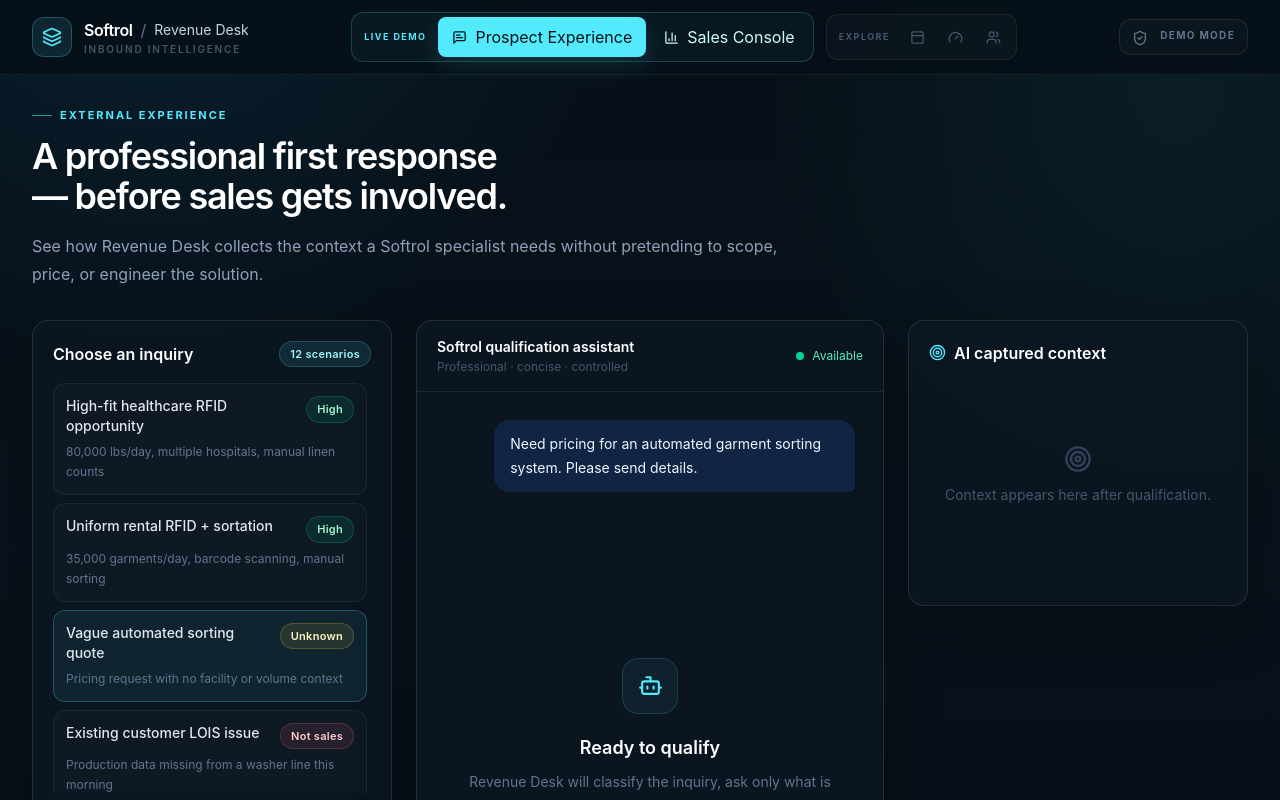
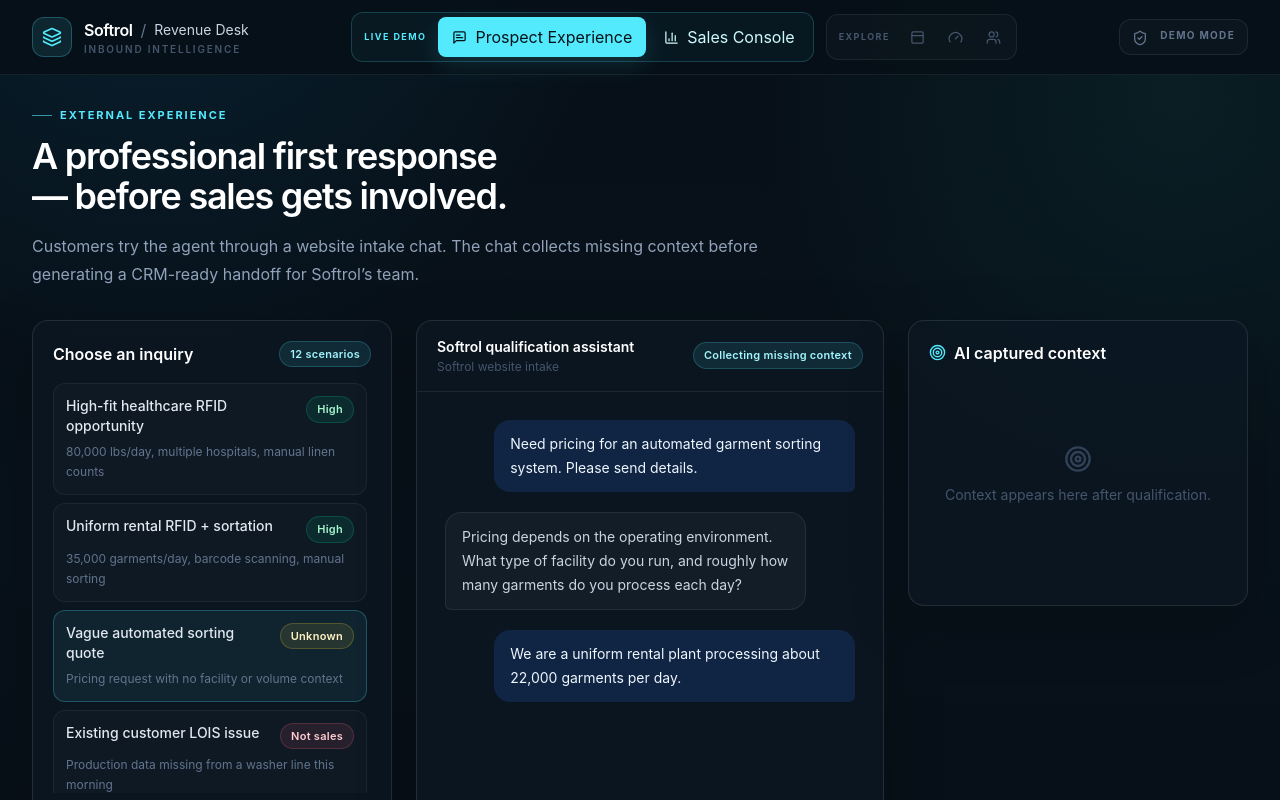
Before and after one commit to 0xshae/softrol-ai-sdr, a Next.js app: page / in a window 1280 px wide. Both pictures are taken after a click on the button 196 px from the left and 765 px from the top of the page. Shown: the top 800 px of the page. Built offline with nearby package versions, Linux system fonts and the light colour scheme.

Commit message:
feat: gate qualification behind intake chat

```diff
--- a/src/components/revenue-desk.tsx
+++ b/src/components/revenue-desk.tsx
@@ -4,7 +4,6 @@
   Activity,
   ArrowRight,
   BarChart3,
-  Bot,
   Check,
   CheckCircle2,
   ChevronRight,
@@ -37,8 +36,12 @@
   X,
   Zap,
 } from "lucide-react";
-import { useMemo, useState } from "react";
-
+import { useEffect, useMemo, useRef, useState } from "react";
+
+import {
+  createCustomIntakeFlow,
+  scenarioIntakeFlows,
+} from "@/lib/intake-flows";
 import { formatCrmBrief, qualifyCustomInput } from "@/lib/qualifier";
 import { leadScenarios, tradeShowImports } from "@/lib/scenarios";
 import type {
@@ -646,34 +649,124 @@
   const [activeLead, setActiveLead] = useState<LeadScenario | null>(null);
   const [step, setStep] = useState<0 | 1 | 2>(0);
   const [error, setError] = useState("");
+  const [visibleMessageCount, setVisibleMessageCount] = useState(0);
+  const [isTyping, setIsTyping] = useState(false);
+  const [intakeReady, setIntakeReady] = useState(false);
+  const [intakeKey, setIntakeKey] = useState(0);
+  const chatScrollRef = useRef<HTMLDivElement>(null);
+  const qualificationTimerRef = useRef<number | null>(null);
 
   const selected = leadScenarios.find((lead) => lead.id === selectedId) ?? leadScenarios[2];
-
-  const runQualification = () => {
-    setError("");
-    const value = customInput.trim();
-    if (customInput.length > 0 && !value) {
-      setError("Enter a real inquiry before running qualification.");
-      return;
+  const customValue = customInput.trim();
+  const intakeLead = useMemo(
+    () => (customValue ? qualifyCustomInput(customValue).lead : selected),
+    [customValue, selected],
+  );
+  const intakeFlow = useMemo(
+    () =>
+      customValue
+        ? createCustomIntakeFlow(intakeLead.missingQuestions)
+        : (scenarioIntakeFlows[selected.id] ??
+          createCustomIntakeFlow(selected.missingQuestions)),
+    [customValue, intakeLead.missingQuestions, selected],
+  );
+
+  const resetConversation = () => {
+    if (qualificationTimerRef.current !== null) {
+      window.clearTimeout(qualificationTimerRef.current);
+      qualificationTimerRef.current = null;
     }
-    const lead = value ? qualifyCustomInput(value).lead : selected;
-    setActiveLead(lead);
-    setStep(1);
-    window.setTimeout(() => setStep(2), 700);
-  };
-
-  const reset = () => {
+    setVisibleMessageCount(0);
+    setIsTyping(false);
+    setIntakeReady(false);
     setActiveLead(null);
     setStep(0);
     setError("");
   };
 
+  useEffect(() => {
+    let cancelled = false;
+    const wait = (duration: number) =>
+      new Promise((resolve) => window.setTimeout(resolve, duration));
+
+    if (customInput.length > 0 && !customValue) {
+      return () => {
+        cancelled = true;
+      };
+    }
+
+    const playIntake = async () => {
+      await wait(customValue ? 850 : 450);
+
+      for (let index = 0; index < intakeFlow.length; index += 1) {
+        if (cancelled) return;
+        const message = intakeFlow[index];
+
+        if (message.role === "assistant") {
+          setIsTyping(true);
+          await wait(850);
+          if (cancelled) return;
+          setIsTyping(false);
+        } else {
+          await wait(650);
+          if (cancelled) return;
+        }
+
+        setVisibleMessageCount(index + 1);
+        await wait(500);
+      }
+
+      if (!cancelled) setIntakeReady(true);
+    };
+
+    void playIntake();
+
+    return () => {
+      cancelled = true;
+    };
+  }, [customInput, customValue, intakeFlow, intakeKey]);
+
+  useEffect(() => {
+    const container = chatScrollRef.current;
+    if (!container) return;
+    container.scrollTo({
+      top: container.scrollHeight,
+      behavior: "smooth",
+    });
+  }, [activeLead, isTyping, step, visibleMessageCount]);
+
+  const intakeStatus = intakeReady
+    ? "Ready for qualification"
+    : visibleMessageCount > 0 || isTyping
+      ? "Collecting missing context"
+      : "Intake in progress";
+
+  const runQualification = () => {
+    setError("");
+    if (customInput.length > 0 && !customValue) {
+      setError("Enter a real inquiry before running qualification.");
+      return;
+    }
+    if (!intakeReady) return;
+    setActiveLead(intakeLead);
+    setStep(1);
+    qualificationTimerRef.current = window.setTimeout(() => {
+      setStep(2);
+      qualificationTimerRef.current = null;
+    }, 700);
+  };
+
+  const restartIntake = () => {
+    resetConversation();
+    setIntakeKey((value) => value + 1);
+  };
+
   return (
     <div className="mx-auto max-w-[1540px] animate-fade-up px-4 py-8 sm:px-6 lg:px-8">
       <PageHeading
         eyebrow="External experience"
         title="A professional first response — before sales gets involved."
-        copy="See how Revenue Desk collects the context a Softrol specialist needs without pretending to scope, price, or engineer the solution."
+        copy="Customers try the agent through a website intake chat. The chat collects missing context before generating a CRM-ready handoff for Softrol’s team."
       />
       <div className="mt-8 grid gap-6 xl:grid-cols-[360px_minmax(0,1fr)_340px]">
         <Card className="h-fit p-5">
@@ -686,9 +779,10 @@
               <button
                 key={lead.id}
                 onClick={() => {
+                  resetConversation();
                   setSelectedId(lead.id);
                   setCustomInput("");
-                  reset();
+                  setIntakeKey((value) => value + 1);
                 }}
                 className={cn(
                   "w-full rounded-xl border p-3 text-left transition focus-visible:outline-none focus-visible:ring-2 focus-visible:ring-cyan-300/70",
@@ -717,18 +811,21 @@
           <textarea
             value={customInput}
             onChange={(event) => {
+              resetConversation();
               setCustomInput(event.target.value);
-              setError("");
-              reset();
             }}
             placeholder="Paste an inbound message..."
             className="min-h-28 w-full resize-none rounded-xl border border-white/10 bg-[#071018] p-3 text-sm leading-6 text-slate-200 outline-none placeholder:text-slate-700 focus:border-cyan-300/40 focus:ring-2 focus:ring-cyan-300/10"
             aria-label="Custom inbound inquiry"
           />
           {error ? <p className="mt-2 text-xs text-rose-300">{error}</p> : null}
-          <Button className="mt-3 w-full" onClick={runQualification}>
+          <Button
+            className="mt-3 w-full"
+            onClick={runQualification}
+            disabled={!intakeReady}
+          >
             <WandSparkles size={16} />
-            Run qualification
+            {intakeReady ? "Run qualification" : "Complete intake first"}
           </Button>
         </Card>
 
@@ -736,54 +833,65 @@
           <div className="flex items-center justify-between border-b border-white/[0.08] px-5 py-4">
             <div>
               <p className="text-sm font-semibold text-white">Softrol qualification assistant</p>
-              <p className="mt-0.5 text-xs text-slate-600">Professional · concise · controlled</p>
+              <p className="mt-0.5 text-xs text-slate-600">Softrol website intake</p>
             </div>
-            <div className="flex items-center gap-2 text-xs text-emerald-300">
-              <span className="h-2 w-2 rounded-full bg-emerald-400" />
-              Available
-            </div>
-          </div>
-          <div className="flex min-h-[620px] flex-col p-5 sm:p-7">
-            {!activeLead ? (
-              <>
-                <ChatBubble side="user">{customInput.trim() || selected.inboundMessage}</ChatBubble>
-                <div className="my-auto text-center">
-                  <div className="mx-auto grid h-14 w-14 place-items-center rounded-2xl border border-cyan-300/15 bg-cyan-300/[0.06] text-cyan-300">
-                    <Bot size={25} />
+            <Badge tone={intakeReady ? "emerald" : "cyan"}>
+              {intakeStatus}
+            </Badge>
+          </div>
+          <div
+            ref={chatScrollRef}
+            className="max-h-[700px] min-h-[620px] overflow-y-auto p-5 sm:p-7"
+          >
+            <div className="space-y-5">
+              <ChatBubble side="user">{intakeLead.inboundMessage}</ChatBubble>
+              {intakeFlow
+                .slice(0, visibleMessageCount)
+                .map((message, index) => (
+                  <ChatBubble
+                    key={`${message.role}-${index}-${message.content}`}
+                    side={message.role === "prospect" ? "user" : "assistant"}
+                  >
+                    {message.content}
+                  </ChatBubble>
+                ))}
+              {isTyping ? <TypingIndicator /> : null}
+              {intakeReady && !activeLead ? (
+                <div className="animate-fade-up flex items-start gap-3 rounded-xl border border-cyan-300/20 bg-cyan-300/[0.05] p-4">
+                  <CheckCircle2
+                    className="mt-0.5 shrink-0 text-cyan-300"
+                    size={19}
+                  />
+                  <div>
+                    <p className="text-sm font-semibold text-cyan-100">
+                      Website intake complete
+                    </p>
+                    <p className="mt-1 text-sm leading-6 text-slate-400">
+                      The conversation is ready for the qualification rules to run.
+                    </p>
                   </div>
-                  <p className="mt-5 text-lg font-semibold text-white">Ready to qualify</p>
-                  <p className="mx-auto mt-2 max-w-md text-sm leading-6 text-slate-500">
-                    Revenue Desk will classify the inquiry, ask only what is missing,
-                    and prepare the correct route for human review.
-                  </p>
                 </div>
-              </>
-            ) : (
-              <div className="space-y-5">
-                <ChatBubble side="user">{activeLead.inboundMessage}</ChatBubble>
-                <ChatBubble side="assistant">{activeLead.draftResponse}</ChatBubble>
+              ) : null}
+              {activeLead ? (
+                <>
                 {step >= 1 ? (
                   <div className="animate-fade-up rounded-xl border border-white/[0.08] bg-white/[0.025] p-5">
                     <div className="flex items-center gap-2 text-sm font-semibold text-white">
-                      <MessageSquareText size={16} className="text-cyan-300" />
-                      Details to confirm
+                      <Sparkles size={16} className="text-cyan-300" />
+                      Qualification result
                     </div>
-                    {activeLead.missingQuestions.length ? (
-                      <ol className="mt-4 space-y-3">
-                        {activeLead.missingQuestions.slice(0, 5).map((question, index) => (
-                          <li key={question} className="flex gap-3 text-sm leading-6 text-slate-300">
-                            <span className="mt-0.5 grid h-5 w-5 shrink-0 place-items-center rounded-full bg-white/[0.06] text-[10px] font-semibold text-slate-500">
-                              {index + 1}
-                            </span>
-                            {question}
-                          </li>
-                        ))}
-                      </ol>
-                    ) : (
-                      <p className="mt-3 text-sm text-slate-400">
-                        No additional qualification is required before routing.
-                      </p>
-                    )}
+                    <div className="mt-4 grid gap-3 sm:grid-cols-2">
+                      <KeyValue label="Intent" value={activeLead.classification.intent} />
+                      <KeyValue label="Fit" value={activeLead.classification.fit} />
+                      <KeyValue
+                        label="Product area"
+                        value={activeLead.classification.productArea}
+                      />
+                      <KeyValue
+                        label="Route"
+                        value={activeLead.classification.recommendedRoute}
+                      />
+                    </div>
                   </div>
                 ) : null}
                 {step === 2 ? (
@@ -806,12 +914,13 @@
                       Review CRM-ready brief <ArrowRight size={15} />
                     </Button>
                   ) : null}
-                  <Button variant="ghost" onClick={reset}>
-                    <RefreshCw size={15} /> Reset
+                  <Button variant="ghost" onClick={restartIntake}>
+                    <RefreshCw size={15} /> Restart intake
                   </Button>
                 </div>
-              </div>
-            )}
+                </>
+              ) : null}
+            </div>
           </div>
         </Card>
 
@@ -879,6 +988,22 @@
   );
 }
 
+function TypingIndicator() {
+  return (
+    <div className="flex justify-start" aria-label="Assistant is typing">
+      <div className="flex items-center gap-1.5 rounded-2xl rounded-bl-md border border-white/[0.08] bg-white/[0.035] px-4 py-3">
+        {[0, 1, 2].map((dot) => (
+          <span
+            key={dot}
+            className="h-1.5 w-1.5 animate-pulse rounded-full bg-cyan-300"
+            style={{ animationDelay: `${dot * 140}ms` }}
+          />
+        ))}
+      </div>
+    </div>
+  );
+}
+
 function PageHeading({
   eyebrow,
   title,
```
